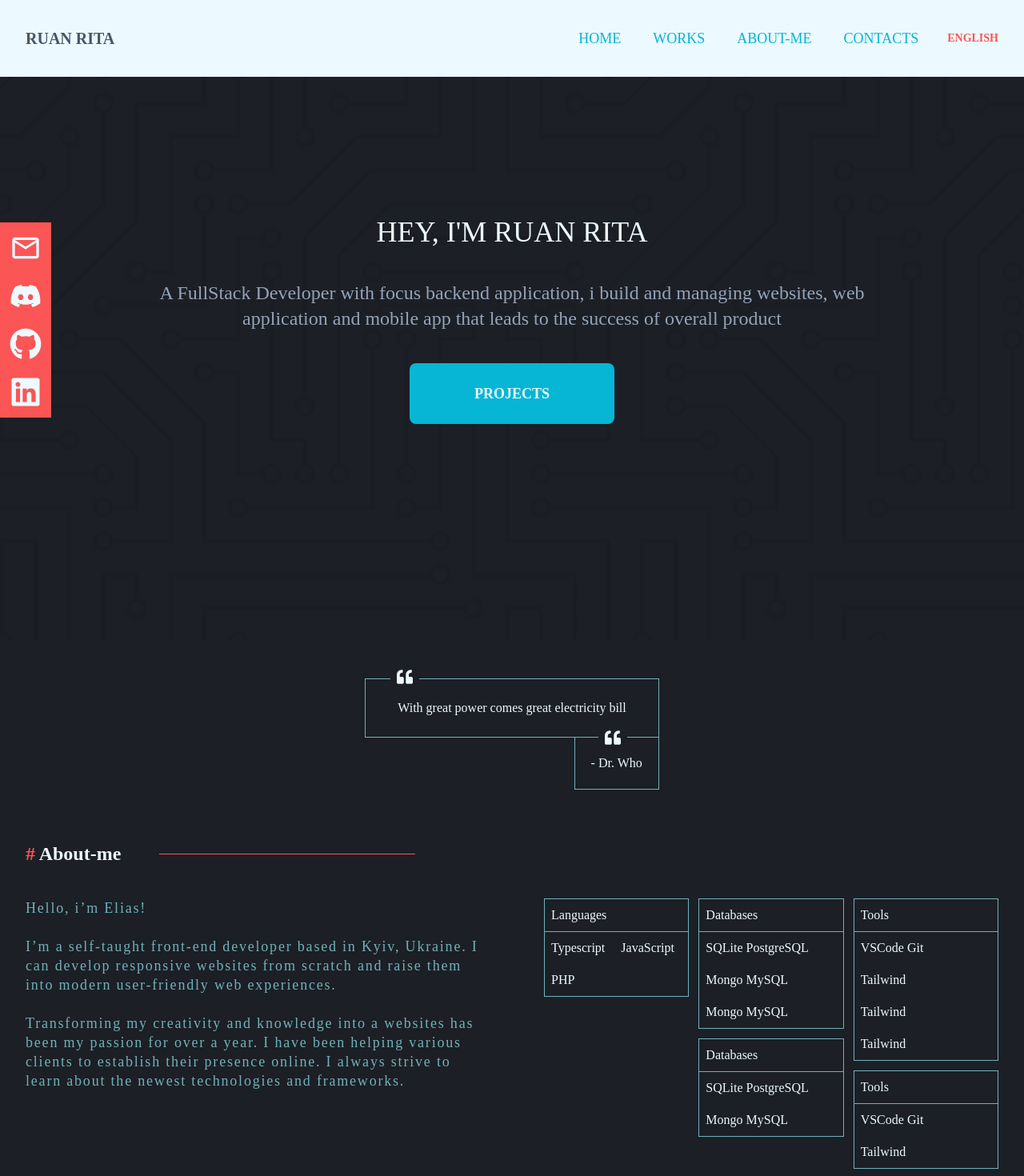
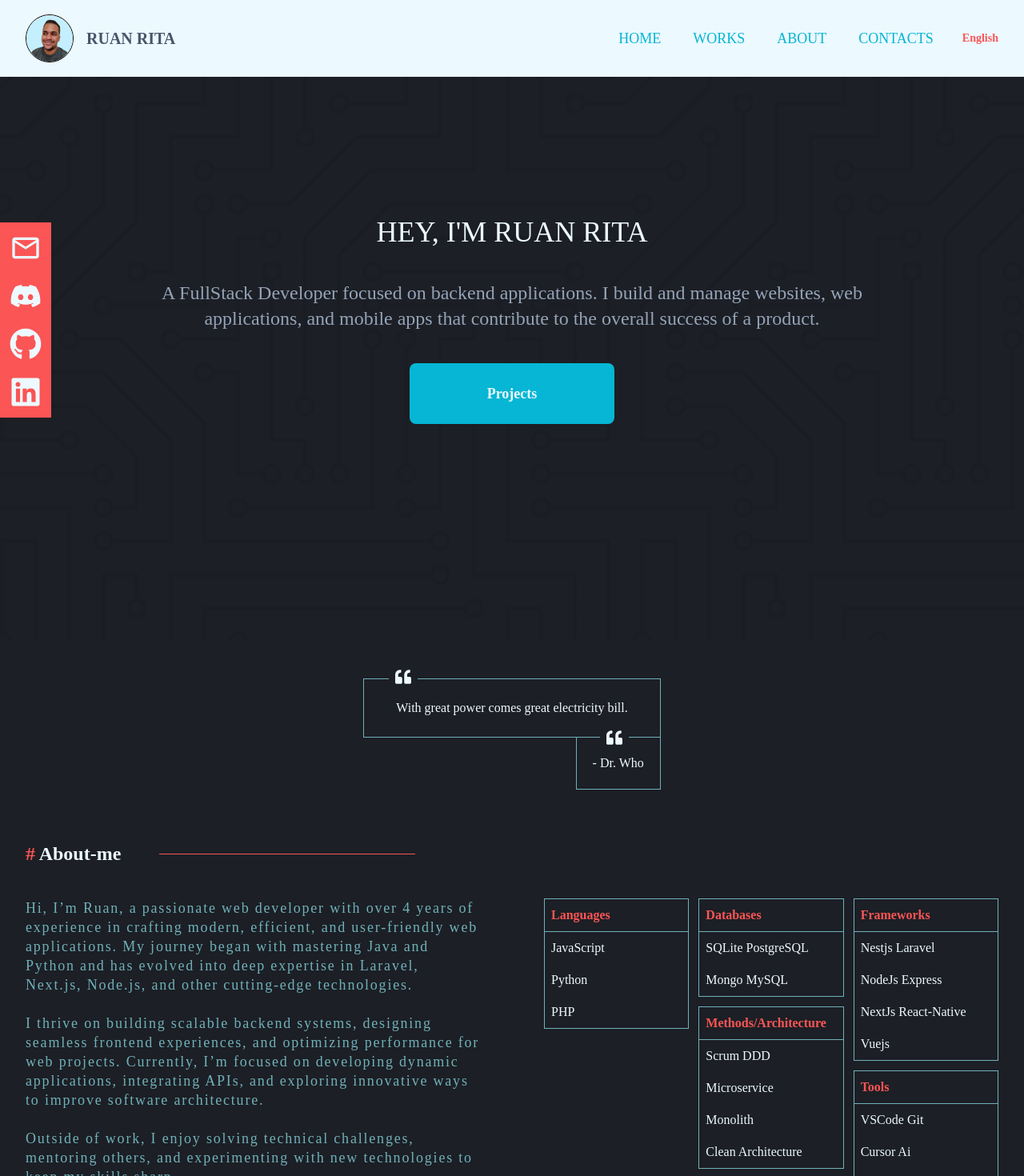
Before and after one commit to Ruan-Rita/ruanrita, a Next.js app: page / in a window 1280 px wide. Shown: the top 1470 px of the page at 80% size. Built offline with nearby package versions, Linux system fonts and the light colour scheme.

Commit message:
Lang: add some translations

```diff
--- a/src/components/Navbar/navbar.jsx
+++ b/src/components/Navbar/navbar.jsx
@@ -2,13 +2,17 @@ import { Fragment } from 'react'
 import { Disclosure, Menu, Transition } from '@headlessui/react'
 import { FaXmark } from "react-icons/fa6";
 import { HiBars3 } from "react-icons/hi2";
+import { useLanguage } from '../../context/language-context';
+import Trans from '../../helper/language/trans';
+import Image from 'next/image';
+import ProfilePicutre from '../../../public/profile.jpg'
 
 
 const navigation = [
-  { name: 'HOME', href: '/RuanRita', current: false },
-  { name: 'WORKS', href: '#WORK', current: false },
-  { name: 'ABOUT-ME', href: '#ABOUT', current: false },
-  { name: 'CONTACTS', href: '#CONTACTS', current: false },
+  { name: 'home', href: '/RuanRita', current: false },
+  { name: 'works', href: '#WORK', current: false },
+  { name: 'about', href: '#ABOUT', current: false },
+  { name: 'contacts', href: '#CONTACTS', current: false },
 ]
 
 function classNames(...classes) {
@@ -16,6 +20,8 @@ function classNames(...classes) {
 }
 
 export default function NavBar() {
+  const {language, changeLanguage} = useLanguage();
+
   return (
     <Disclosure as="nav" className="bg-white fixed w-full z-10">
       {({ open }) => (
@@ -26,7 +32,6 @@ export default function NavBar() {
                 {/* Mobile menu button*/}
                 <Disclosure.Button className="relative inline-flex items-center justify-center rounded-md p-2 text-gray-400 hover:bg-gray-700 hover:text-black focus:outline-none focus:ring-2 focus:ring-inset focus:ring-white">
                   <span className="absolute -inset-0.5" />
-                  <span className="sr-only">Open main menu</span>
                   {open ? (
                     <FaXmark Icon className="block h-6 w-6" aria-hidden="true" />
                   ) : (
@@ -34,9 +39,12 @@ export default function NavBar() {
                   )}
                 </Disclosure.Button>
               </div>
+              <div className="flex gap-4 items-center">
+                <Image width={60} className="border border-black rounded-full" alt='Profile picture' src={ProfilePicutre}/>
                 <h1 className="text-slate-600 font-bold text-xl">
                   RUAN RITA
                 </h1>
+              </div>
 
               <div className="absolute inset-y-0 right-0 flex items-center pr-2 sm:static sm:inset-auto sm:ml-6 sm:pr-0">
                 <div className="flex flex-1 items-center justify-center sm:items-stretch sm:justify-start mr-3">
@@ -52,7 +60,7 @@ export default function NavBar() {
                           )}
                           aria-current={item.current ? 'page' : undefined}
                         >
-                          {item.name}
+                          {Trans(item.name).toUpperCase()}
                         </a>
                       ))}
                     </div>
@@ -64,7 +72,7 @@ export default function NavBar() {
                   <div>
                     <Menu.Button className="relative flex rounded-full bg-gray-800 text-sm focus:outline-none focus:ring-2 focus:ring-white focus:ring-offset-2 focus:ring-offset-gray-800">
                       <span className="absolute -inset-1.5" />
-                      <span className="text-primary text-md font-bold">ENGLISH</span>
+                      <span className="text-primary text-md font-bold">{Trans(language)}</span>
                     </Menu.Button>
                   </div>
                   <Transition
@@ -78,24 +86,22 @@ export default function NavBar() {
                   >
                     <Menu.Items className="absolute right-0 z-10 mt-2 w-48 origin-top-right rounded-md bg-white py-1 shadow-lg ring-1 ring-black ring-opacity-5 focus:outline-none">
                       <Menu.Item>
-                        {({ active }) => (
                         <a
                           href="#"
-                            className={classNames(active ? 'bg-gray-100' : '', 'block px-4 py-2 text-sm text-gray-700')}
+                          onClick={() => changeLanguage('pt')}
+                          className={classNames(language === 'pt' ? 'bg-primary text-white' : '', 'block px-4 py-2 text-sm text-gray-700')}
                         >
-                            Portuguese
+                          {Trans('pt')}
                         </a>
-                        )}
                       </Menu.Item>
                       <Menu.Item>
-                        {({ active }) => (
                         <a
                           href="#"
-                            className={classNames(active ? 'bg-gray-100' : '', 'block px-4 py-2 text-sm text-gray-700')}
+                          onClick={() => changeLanguage('en')}
+                          className={classNames(language === 'en' ? 'bg-primary text-white' : '', 'block px-4 py-2 text-sm text-gray-700')}
                         >
-                            English
+                          {Trans('en')}
                         </a>
-                        )}
                       </Menu.Item>
                     </Menu.Items>
                   </Transition>
--- a/src/components/footer/footer.jsx
+++ b/src/components/footer/footer.jsx
@@ -7,7 +7,6 @@ export default function Footer() {
                 <div className="flex justify-between">
                     <div>
                         <h1 className="text-white text-xl inline mr-5">RuanRita</h1>
-                        <span className="text-gray">ruan.ritah@gmail.com</span>
                         <p className="text-white mt-2">Back-end developer and Front-end developer</p>
                     </div>
                     <div>
@@ -20,7 +19,6 @@ export default function Footer() {
 
                     </div>
                 </div>
-                <h1 className="text-center text-gray text-lg mt-16">© Copyright 2022. Made by RuanRita</h1>
             </div>
         </section>
     )
--- /dev/null
+++ b/src/context/language-context.js
@@ -0,0 +1,23 @@
+import { createContext, useContext, useState } from "react";
+
+const LanguageContext = createContext();
+
+export const LanguageProvider = ({children}) => {
+    const [language, setLanguage] = useState('en');
+
+    const changeLanguage = (newLanguage) => {
+        const languageAllowed = ['en', 'pt'];
+
+        if (newLanguage !== language && languageAllowed.includes(newLanguage)) {
+            setLanguage(newLanguage);
+        }
+    }
+
+    return (
+        <LanguageContext.Provider value={{language, changeLanguage}}>
+            {children}
+        </LanguageContext.Provider>
+    )
+}
+
+export const useLanguage = () => useContext(LanguageContext);
--- /dev/null
+++ b/src/helper/language/languageEn.json
@@ -0,0 +1,27 @@
+{
+    "en": "English",
+    "pt": "Portuguese",
+    "home": "Home",
+    "works": "Works",
+    "about": "About",
+    "contacts": "Contacts",
+    "intro_section": {
+        "name": "HEY, I'M RUAN RITA",
+        "desc": "A FullStack Developer focused on backend applications. I build and manage websites, web applications, and mobile apps that contribute to the overall success of a product.",
+        "projects": "Projects"
+    },
+    "motivation": {
+        "intro": "With great power comes great electricity bill."
+    },
+    "about_section": {
+        "desc": "Hi, I’m Ruan, a passionate web developer with over 4 years of experience in crafting modern, efficient, and user-friendly web applications. My journey began with mastering Java and Python and has evolved into deep expertise in Laravel, Next.js, Node.js, and other cutting-edge technologies.",
+        "desc_2": "I thrive on building scalable backend systems, designing seamless frontend experiences, and optimizing performance for web projects. Currently, I’m focused on developing dynamic applications, integrating APIs, and exploring innovative ways to improve software architecture.",
+        "desc_3": "Outside of work, I enjoy solving technical challenges, mentoring others, and experimenting with new technologies to keep my skills sharp."
+    },
+    "languages": "Languages",
+    "databases": "Databases",
+    "method_arch": "Methods/Architecture",
+    "tools": "Tools",
+    "freela_oppor": "I’m interested in freelance opportunities. However, if you have other requests or questions, don’t hesitate to contact me.",
+    "message_me": "Message me here"
+}
--- /dev/null
+++ b/src/helper/language/languagePt.json
@@ -0,0 +1,27 @@
+{
+    "en": "Inglês",
+    "pt": "Português",
+    "home": "Início",
+    "works": "Projetos",
+    "about": "Sobre",
+    "contacts": "Contatos",
+    "intro_section": {
+        "name": "EI, EU SOU RUAN RITA",
+        "desc": "Um desenvolvedor FullStack focado em aplicações backend. Construo e gerencio sites, aplicações web e apps móveis que contribuem para o sucesso geral de um produto.",
+        "projects": "Projetos"
+    },
+    "motivation": {
+        "intro": "Com grandes poderes vêm grandes contas de luz."
+    },
+    "about_section": {
+        "desc": "Olá, sou o Ruan, um desenvolvedor web apaixonado com mais de 4 anos de experiência criando aplicações modernas, eficientes e amigáveis ao usuário. Minha jornada começou com o domínio de Java e Python e evoluiu para uma expertise profunda em Laravel, Next.js, Node.js e outras tecnologias de ponta.",
+        "desc_2": "Eu me destaco na construção de sistemas backend escaláveis, no design de experiências frontend perfeitas e na otimização do desempenho de projetos web. Atualmente, estou focado no desenvolvimento de aplicações dinâmicas, integração de APIs e na exploração de maneiras inovadoras de melhorar a arquitetura de software.",
+        "desc_3": "Fora do trabalho, gosto de resolver desafios técnicos, orientar outras pessoas e experimentar novas tecnologias para manter minhas habilidades afiadas."
+    },
+    "languages": "Idiomas",
+    "databases": "Bancos de Dados",
+    "method_arch": "Métodos/Arquitetura",
+    "tools": "Ferramentas",
+    "freela_oppor": "Estou interessado em oportunidades freelance. No entanto, se você tiver outros pedidos ou dúvidas, não hesite em me contactar.",
+    "message_me": "Envie uma mensagem aqui"
+}
--- /dev/null
+++ b/src/helper/language/trans.js
@@ -0,0 +1,14 @@
+import { useLanguage } from "../../context/language-context";
+import ObjectGet from "../object-get";
+import languageEn from './languageEn.json'
+import languagePt from './languagePt.json'
+
+export default function Trans(key_trans) {
+    const {language} = useLanguage();
+
+    if (language === 'en') {
+        return ObjectGet(languageEn, key_trans) || ObjectGet(languageEn, key_trans) || '';
+    }
+
+    return ObjectGet(languagePt, key_trans) || ObjectGet(languageEn, key_trans) || '';
+}
--- /dev/null
+++ b/src/helper/object-get.js
@@ -0,0 +1,5 @@
+export default function ObjectGet(obj, keyPath) {
+    return keyPath.split('.').reduce((acc, key) => {
+      return acc && acc[key] !== undefined ? acc[key] : undefined;
+    }, obj);
+}
--- a/src/pages/_app.js
+++ b/src/pages/_app.js
@@ -1,6 +1,11 @@
+import { LanguageProvider } from '../context/language-context'
 // These styles apply to every route in the application
 import '../styles/global.css'
 
 export default function App({ Component, pageProps }) {
-  return <Component {...pageProps} />
+  return (
+    <LanguageProvider>
+      <Component {...pageProps} />
+    </LanguageProvider>
+  )
 }
--- a/src/pages/index.js
+++ b/src/pages/index.js
@@ -1,17 +1,18 @@
 import NavBar from "../components/Navbar/navbar";
 import { MdOutlineEmail } from "react-icons/md";
-import { FaDiscord, FaLongArrowAltRight } from "react-icons/fa";
+import { FaDiscord } from "react-icons/fa";
 import { FaQuoteLeft } from "react-icons/fa";
 import CardProject from "../components/Card/card-project";
 import Footer from "../components/footer/footer";
-import { ImageUrl } from "../helper/image-url";
+import { Url } from "../helper/url";
 import { FaGithub, FaLinkedin } from "react-icons/fa6";
 import TitleSection from "../components/TitleSection";
+import Trans from "../helper/language/trans";
 
 export default function Home() {
   return (
     <main className='bg-background w-full flex flex-col min-h-screen'>
-      <div className="h-[100vh] flex flex-col custom-intro">
+      <div className="h-[100vh] flex flex-col custom-intro" style={{backgroundImage: `url(${Url('circuit-board.svg')})`}}>
         <NavBar />
         {/* Introduce */}
         <div className="flex-1 items-center relative text-white flex">
@@ -23,18 +24,18 @@ export default function Home() {
             <FaLinkedin size={40}/>
           </section>
           <div className="flex flex-col items-center gap-10 w-full">
-            <h1 className="text-4xl text-center">HEY, I'M RUAN RITA</h1>
-            <p className="max-w-4xl text-2xl text-center text-slate-400">A FullStack Developer with focus backend application, i build and managing websites, web application and mobile app that leads to the success of overall product</p>
-            <button className="w-64 py-6 font-bold text-lg bg-cyan-500 rounded-lg">PROJECTS</button>
+            <h1 className="text-4xl text-center">{Trans('intro_section.name')}</h1>
+            <p className="max-w-4xl text-2xl text-center text-slate-400">{Trans('intro_section.desc')}</p>
+            <button className="w-64 py-6 font-bold text-lg bg-cyan-500 rounded-lg">{Trans('intro_section.projects')}</button>
           </div>
         </div>
       </div>
       <div className="max-w-7xl mx-auto w-full flex flex-col px-2 sm:px-6 lg:px-8 ">
-        {/* motivation phase */}
+        {/* motivation phrase */}
         <div className="max-w-2xl mx-auto">
           <div className="mt-12 flex flex-col relative">
             <FaQuoteLeft className="text-white w-9 h-9 absolute -top-5 left-8 bg-background p-2"/>
-            <span className="text-white border border-gray px-10 py-6">With great power comes great electricity bill</span>
+            <span className="text-white border border-gray px-10 py-6">{Trans('motivation.intro')}</span>
             <span className="text-white border border-gray px-5 py-5 self-end border-t-0">- Dr. Who</span>
             <FaQuoteLeft className="text-white w-9 h-9 absolute top-14 right-10 bg-background p-2"/>
           </div>
@@ -44,42 +45,47 @@ export default function Home() {
           <TitleSection title="About-me"/>
           <section className="flex justify-between gap-20">
             <div className="w-1/2">
-              <p className="text-gray tracking-widest text-lg leading-6">Hello, i’m Elias!</p>
-              <p className="text-gray tracking-widest text-lg leading-6 my-6">I’m a self-taught front-end developer based in Kyiv, Ukraine. I can develop responsive websites from scratch and raise them into modern user-friendly web experiences.</p>
-              <p className="text-gray tracking-widest text-lg leading-6">Transforming my creativity and knowledge into a websites has been my passion for over a year. I have been helping various clients to establish their presence online. I always strive to learn about the newest technologies and frameworks.</p>
+              <p className="text-gray tracking-widest text-lg leading-6">{Trans('about_section.desc')}</p>
+              <p className="text-gray tracking-widest text-lg leading-6 my-6">{Trans('about_section.desc_2')}</p>
+              <p className="text-gray tracking-widest text-lg leading-6">{Trans('about_section.desc_3')}</p>
             </div>
             <div className="w-1/2">
               <div className="grid grid-cols-3 gap-3">
                 <div className="border border-gray h-min">
-                  <h1 className="text-white border-b border-gray p-2">Languages</h1>
-                  <p className="p-2 text-white">Typescript <span className="mx-2"></span> JavaScript</p>
+                  <h1 className="text-primary border-b border-gray p-2 font-bold">{Trans('languages')}</h1>
+                  <p className="p-2 text-white">JavaScript</p>
+                  <p className="p-2 text-white">Python</p>
                   <p className="p-2 text-white">PHP</p>
                 </div>
                 <div>
                   <div className="border border-gray h-min mb-3">
-                    <h1 className="text-white border-b border-gray p-2">Databases</h1>
+                    <h1 className="text-primary border-b border-gray p-2 font-bold">{Trans('databases')}</h1>
                     <p className="p-2 text-white">SQLite PostgreSQL</p>
-                    <p className="p-2 text-white">Mongo MySQL</p>
                     <p className="p-2 text-white">Mongo MySQL</p>
                   </div>
                   <div className="border border-gray h-min mb-3">
-                    <h1 className="text-white border-b border-gray p-2">Databases</h1>
-                    <p className="p-2 text-white">SQLite PostgreSQL</p>
-                    <p className="p-2 text-white">Mongo MySQL</p>
+                    <h1 className="text-primary border-b border-gray p-2 font-bold">{Trans('method_arch')}</h1>
+                    <p className="p-2 text-white">Scrum DDD</p>
+                    <p className="p-2 text-white">Microservice</p>
+                    <p className="p-2 text-white">Monolith</p>
+                    <p className="p-2 text-white">Clean Architecture</p>
                   </div>
                 </div>
                 <div>
                   <div className="border border-gray h-min mb-3">
-                    <h1 className="text-white border-b border-gray p-2">Tools</h1>
-                    <p className="p-2 text-white">VSCode Git</p>
-                    <p className="p-2 text-white">Tailwind </p>
-                    <p className="p-2 text-white">Tailwind </p>
-                    <p className="p-2 text-white">Tailwind </p>
+                    <h1 className="text-primary border-b border-gray p-2 font-bold">Frameworks</h1>
+                    <p className="p-2 text-white">Nestjs Laravel</p>
+                    <p className="p-2 text-white">NodeJs Express </p>
+                    <p className="p-2 text-white">NextJs React-Native</p>
+                    <p className="p-2 text-white">Vuejs</p>
                   </div>
                   <div className="border border-gray h-min mb-3">
-                    <h1 className="text-white border-b border-gray p-2">Tools</h1>
+                    <h1 className="text-primary border-b border-gray p-2 font-bold">{Trans('tools')}</h1>
                     <p className="p-2 text-white">VSCode Git</p>
-                    <p className="p-2 text-white">Tailwind </p>
+                    <p className="p-2 text-white">Cursor Ai</p>
+                    <p className="p-2 text-white">ChatGPT</p>
+                    <p className="p-2 text-white">Tailwind</p>
+                    <p className="p-2 text-white">Bootstrap</p>
                   </div>
                 </div>
               </div>
@@ -88,20 +94,20 @@ export default function Home() {
         </section>
         {/* My projects */}
         <section className="my-16" id="WORK">
-          <TitleSection title="Projects" link={ImageUrl("/projects")}/>
+          <TitleSection title="Projects" link={Url("/projects")}/>
           <section className="mt-10 grid grid-cols-3 gap-8">
-            <CardProject title="HTML CSS JS PHP LARAVEL TAILwind" description="minecraft servers hosting" image={ImageUrl("/project_1.png")} name="ChertNodes"/>
-            <CardProject title="HTML CSS JS PHP LARAVEL TAILwind" description="minecraft servers hosting" image={ImageUrl("/project_2.png")} name="ChertNodes"/>
-            <CardProject title="HTML CSS JS PHP LARAVEL TAILwind" description="minecraft servers hosting" image={ImageUrl("/project_3.jpg")} name="ChertNodes"/>
+            <CardProject title="HTML CSS JS PHP LARAVEL TAILwind" description="minecraft servers hosting" image={Url("/project_1.png")} name="ChertNodes"/>
+            <CardProject title="HTML CSS JS PHP LARAVEL TAILwind" description="minecraft servers hosting" image={Url("/project_2.png")} name="ChertNodes"/>
+            <CardProject title="HTML CSS JS PHP LARAVEL TAILwind" description="minecraft servers hosting" image={Url("/project_3.jpg")} name="ChertNodes"/>
           </section>
         </section>
         {/* contacts*/}
         <section className="my-16" id="CONTACTS">
           <TitleSection title="Contacts"/>
           <section className="flex justify-between">
-            <p className="w-1/2 text-gray tracking-widest leading-6 mb-6">I’m interested in freelance opportunities. However, if you have other request or question, don’t hesitate to contact me</p>
+            <p className="w-1/2 text-gray tracking-widest leading-6 mb-6">{Trans('freela_oppor')}</p>
             <div className="border border-gray h-min">
-              <h1 className="p-2 text-white">Message me here</h1>
+              <h1 className="p-2 text-white">{Trans('message_me')}</h1>
               <span className="p-2 text-gray flex items-center">
                 <FaDiscord className="mr-2 text-gray w-8 h-8"/>
                 <p>ruan.ritah</p>
--- a/src/styles/global.css
+++ b/src/styles/global.css
@@ -45,7 +45,6 @@ img {
 
 
 .custom-intro {
-  background-image: url('/circuit-board.svg');
   background-size: contain; /* or 'cover' */
   background-repeat: repeat;
 }
```
Also changed, not shown: src/helper/url.js (renamed from src/helper/image-url.js, +1 -6 lines), next.config.js (line endings or trailing spaces). Lines whose indentation alone changed are shown as unchanged.
